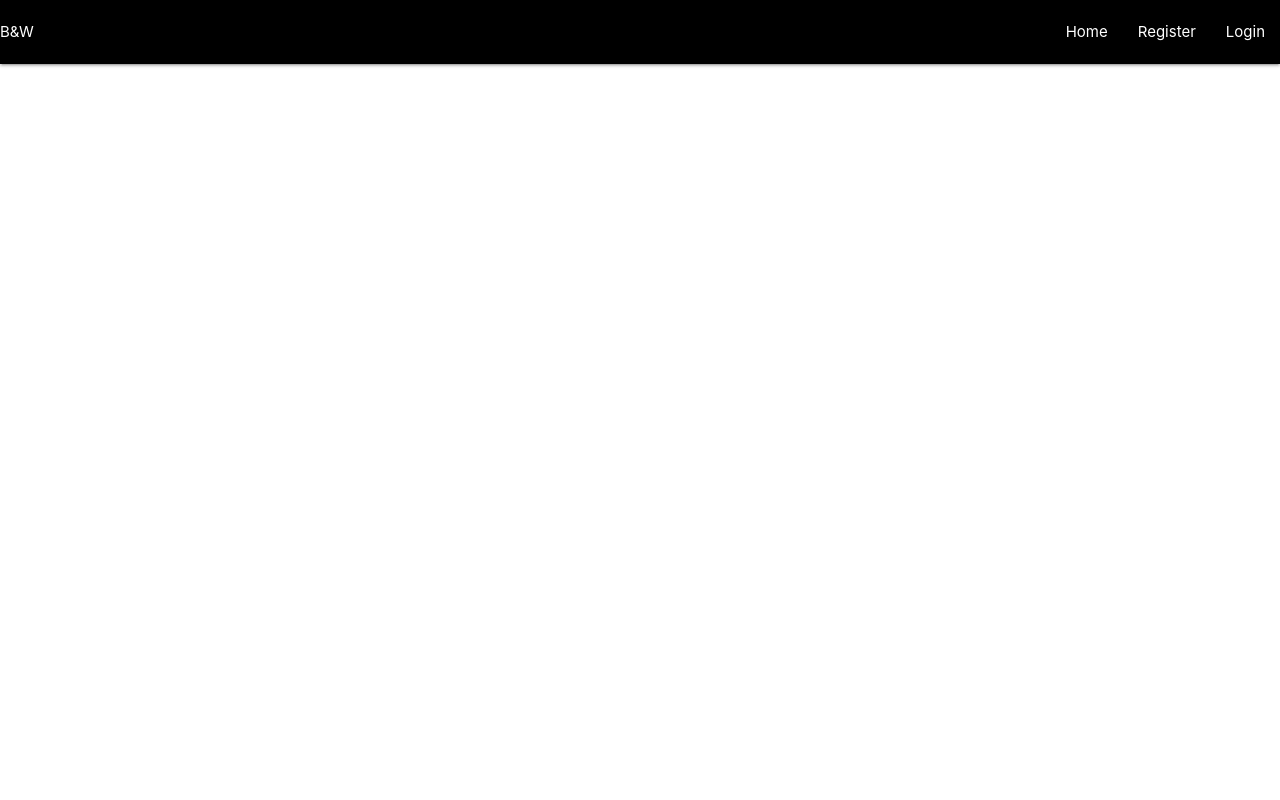
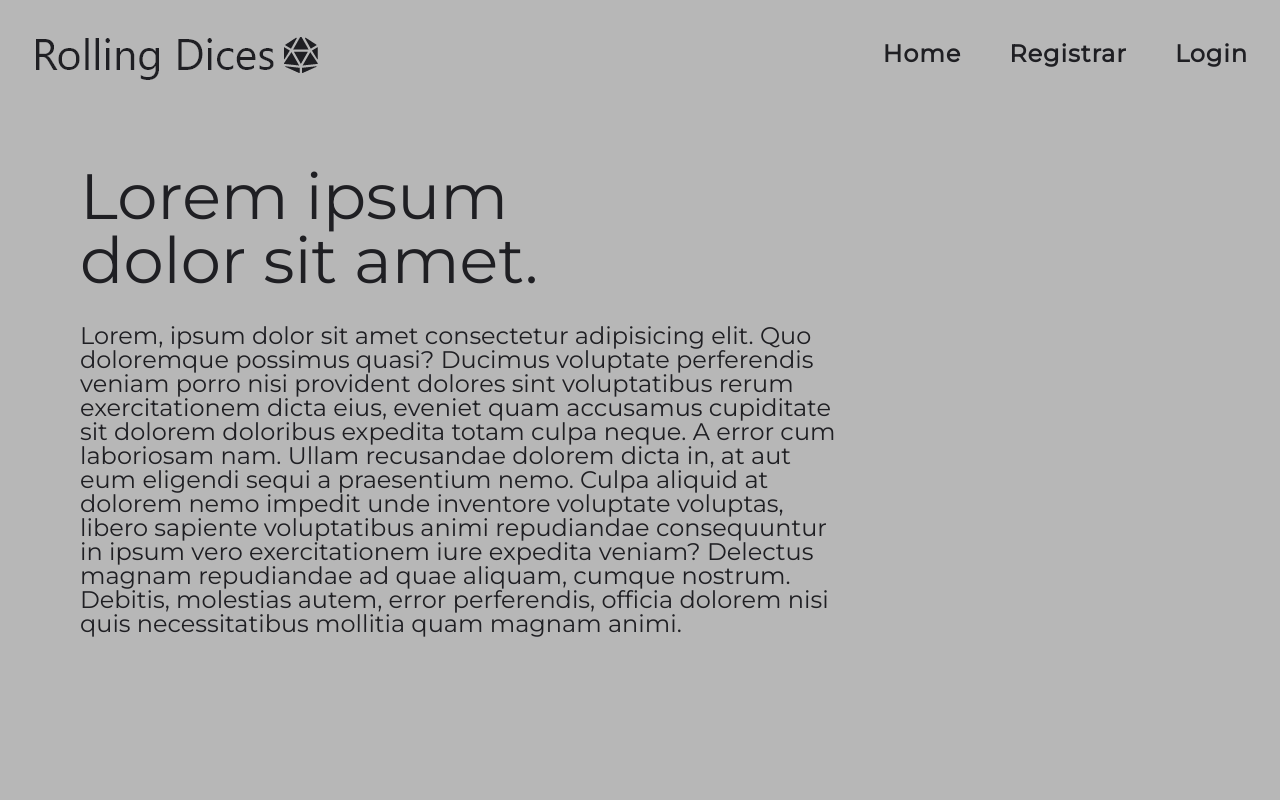
Before and after one commit to raphaelvdossantos/DnDCharSheet, a Django app: page / in a window 1280 px wide. Run offline with Django 3.2, Linux system fonts and the light colour scheme; data that the repository does not hold is empty.

Commit message:
styling modifications

```diff
--- /dev/null
+++ b/NextSession/main/static/js/loginButtons.js
@@ -0,0 +1,5 @@
+var menuButton = document.querySelector('#main-menu');
+menuButton.addEventListener('click', () => {
+    var menuNav = document.querySelector("#nav-bar");
+    menuNav.classList.toggle("nav-bar-open")
+});
--- /dev/null
+++ b/NextSession/main/static/styles/home.css
@@ -0,0 +1,129 @@
+@import url('https://fonts.googleapis.com/css?family=Montserrat&display=swap');
+
+html, body {
+    background: #b7b7b7;
+    min-height: 100%;
+    max-width: 100%;
+    font-family: "Montserrat", sans-serif;
+    color: #1f1f23;
+}
+
+body a {
+    color: #1f1f23;
+    text-decoration: none;
+}
+
+.nav-bar {
+    position: relative;
+    margin: 1.5em 2em;
+    max-width: 100vw;
+    display: flex;
+    justify-content: space-between;
+    align-items: center;
+    border: none;
+}
+
+.main-logo {
+    justify-self: start;
+}
+
+.nav-list {
+    display: flex;
+    font-size: 1.5em;
+    font-weight: bold;
+}
+
+.nav-item {
+    margin-left: 2em;
+    letter-spacing: 1px;
+    transition: 200ms;
+}
+
+.nav-item:hover {
+    opacity: 0.8;
+    transform: scale(1.05);
+}
+
+.main-menu {
+    height: 0;
+    overflow: hidden;
+}
+
+.content {
+    margin: 5em;
+}
+
+.main-title {
+    max-width: 45vw;
+    font-size: 4em;
+    margin-bottom: 2rem;
+}
+
+.main-content {
+    font-size: 1.5em;
+    width: 60vw;
+}
+
+@media (max-width: 500px) {
+
+    .nav-bar {
+        flex-direction: column;
+        justify-content: space-evenly;
+        margin: 0;
+        height: 0;
+        padding-top: 5em;
+        overflow: hidden;
+        height: 100%;
+        width: 0;
+        position: fixed;
+        z-index: 1;
+        top: 0;
+        left: 0;
+        background:#6E98E1;
+        overflow-x: hidden;
+        transition: all 0.7s ease;
+    }
+
+    .main-logo {
+        justify-self: end;
+    }
+
+
+    .nav-list {
+        flex-direction: column;
+    }
+
+    .nav-item {
+        margin: 2em auto;
+    }
+
+    .nav-bar-open {
+        width: 100vw;
+    }
+
+    .content {
+        max-width: 80vw;
+        margin: 0 auto;
+    }
+
+    .main-title{
+        max-width: 100vw;
+        font-size: 3em;
+        margin-bottom: 2rem;
+    }
+
+    .main-menu {
+        min-width: 50px;
+        height: auto;
+        margin: 2em 0;
+        position: relative;
+        text-align: center;
+        z-index: 2;
+    }
+
+    .main-menu img{
+        max-width: 50px;
+        height: auto;
+    }
+
+}
--- /dev/null
+++ b/NextSession/main/static/styles/profile.css
@@ -0,0 +1,6 @@
+@import url('https://fonts.googleapis.com/css?family=Montserrat&display=swap');
+
+html, body {
+    height: 100%;
+    overflow-x: hidden;
+}
--- a/NextSession/main/templates/main/header.html
+++ b/NextSession/main/templates/main/header.html
@@ -1,13 +1,14 @@
 <!DOCTYPE html>
 <html lang="en">
-    <!-- Compiled and minified CSS -->
-    <link rel="stylesheet" href="https://cdnjs.cloudflare.com/ajax/libs/materialize/1.0.0/css/materialize.min.css">
-
-    <!-- Compiled and minified JavaScript -->
-    <script src="https://cdnjs.cloudflare.com/ajax/libs/materialize/1.0.0/js/materialize.min.js"></script>
 <head>
+    {% load static %}
     <meta charset="UTF-8">
-    <title>Title</title>
+    <meta name="viewport" content="width=device-width, initial-scale=1.0">
+    <meta http-equiv="X-UA-Compatible" content="ie=edge">
+    <link rel="stylesheet" href="{% static './styles/reset.css' %}">
+    <link rel="stylesheet" href="{% static './styles/home.css' %}">
+    <link rel="shortcut icon" href="{% static './favicon.ico' %}" type="image/x-icon">
+    <title>Rolling Dices - Home</title>
 </head>
 <body>
     {% include "main/includes/navbar.html" %}
@@ -16,5 +17,6 @@
         {% block content %}
         {% endblock %}
     </div>
+    <script src="{% static './js/loginButtons.js' %}"></script>
 </body>
 </html>
--- a/NextSession/main/templates/main/home.html
+++ b/NextSession/main/templates/main/home.html
@@ -2,26 +2,11 @@
 
 {% block content %}
 
-    <div class="row" >
-        {% load static %}
-        {%for char in Characters%}
-        <p></p>
-            <div class="col s16 m10 l6">
-                <div class="card">
-                    <div class="card-image">
-                        <img src="{% static '/home/woodendoor.jpg' %}">
-                        <a class="btn-floating halfway-fab waves-effect waves-light black">
-                            <i class="material-icons">+</i></a>
-                    </div>
-                    <div class="card-content">
-                        <span class="card-title"><strong>{{char.char_name}}</strong></span>
-                        <p>
-                            {{char.char_shortbio}}
-                        </p>
-                </div>
-            </div>
-        {%endfor%}
+<div class="content">
+    <h1 class="main-title">Lorem ipsum dolor sit amet.</h1>
+    <div class="main-content">
+        <p>Lorem, ipsum dolor sit amet consectetur adipisicing elit. Quo doloremque possimus quasi? Ducimus voluptate perferendis veniam porro nisi provident dolores sint voluptatibus rerum exercitationem dicta eius, eveniet quam accusamus cupiditate sit dolorem doloribus expedita totam culpa neque. A error cum laboriosam nam. Ullam recusandae dolorem dicta in, at aut eum eligendi sequi a praesentium nemo. Culpa aliquid at dolorem nemo impedit unde inventore voluptate voluptas, libero sapiente voluptatibus animi repudiandae consequuntur in ipsum vero exercitationem iure expedita veniam? Delectus magnam repudiandae ad quae aliquam, cumque nostrum. Debitis, molestias autem, error perferendis, officia dolorem nisi quis necessitatibus mollitia quam magnam animi.</p>
     </div>
-
+</div>
 
 {% endblock %}
--- a/NextSession/main/templates/main/includes/navbar.html
+++ b/NextSession/main/templates/main/includes/navbar.html
@@ -1,15 +1,16 @@
+{% load static %}
 <nav>
-    <div class="nav-wrapper black">
-        <a href="/" class="c">B&W</a>
-        <ul id="nav-mobile" class="right hide-on-med-and-down">
-            <li><a href="/">Home</a></li>
-            {% if user.is_authenticated %}
-                <li><a href="/account">{{user.username}}</a></li>
-                <li><a href="/logout">Log out</a></li>
-            {% else %}
-                <li><a href="/register">Register</a></li>
-                <li><a href="/login">Login</a></li>
-            {% endif %}
+    <figure class="main-menu" id="main-menu">
+        <img src="{% static './imgs/main-menu.png' %}" alt="logo">
+    </figure>
+    <div class="nav-bar" id="nav-bar">
+        <figure class="main-logo">
+            <a href="/"><img src="{% static './imgs/main-logo.png' %}" alt="logo"></a>
+        </figure>
+        <ul class="nav-list">
+            <li class="nav-item"><a href="/">Home</a></li class="nav-item">
+                <li class="nav-item"><a href="/register">Registrar</a></li>
+                <li class="nav-item"><a href="/login">Login</a></li>
         </ul>
     </div>
 </nav>
--- a/NextSession/main/templates/main/index.html
+++ b/NextSession/main/templates/main/index.html
@@ -34,7 +34,7 @@
                         <img src="{% static './imgs/more-options-button.png' %}" alt="character-menu" class="character-menu" id="character-menu">
                         <div class="options">
                             <ul id="options-list" class="options-list">
-                                <li><a href="#">Perfil</a></li>
+                                <li><a href="/profile">Perfil</a></li>
                                 <li><a href="#">Editar</a></li>
                                 <li><a href="#">Deletar</a></li>
                             </ul>
```
Also changed, not shown: NextSession/main/templates/main/char_profile.html (added, +60 -0 lines), NextSession/main/templates/main/form_login.html (+4 -4 lines), NextSession/main/templates/main/form_new_user.html (+5 -6 lines).
